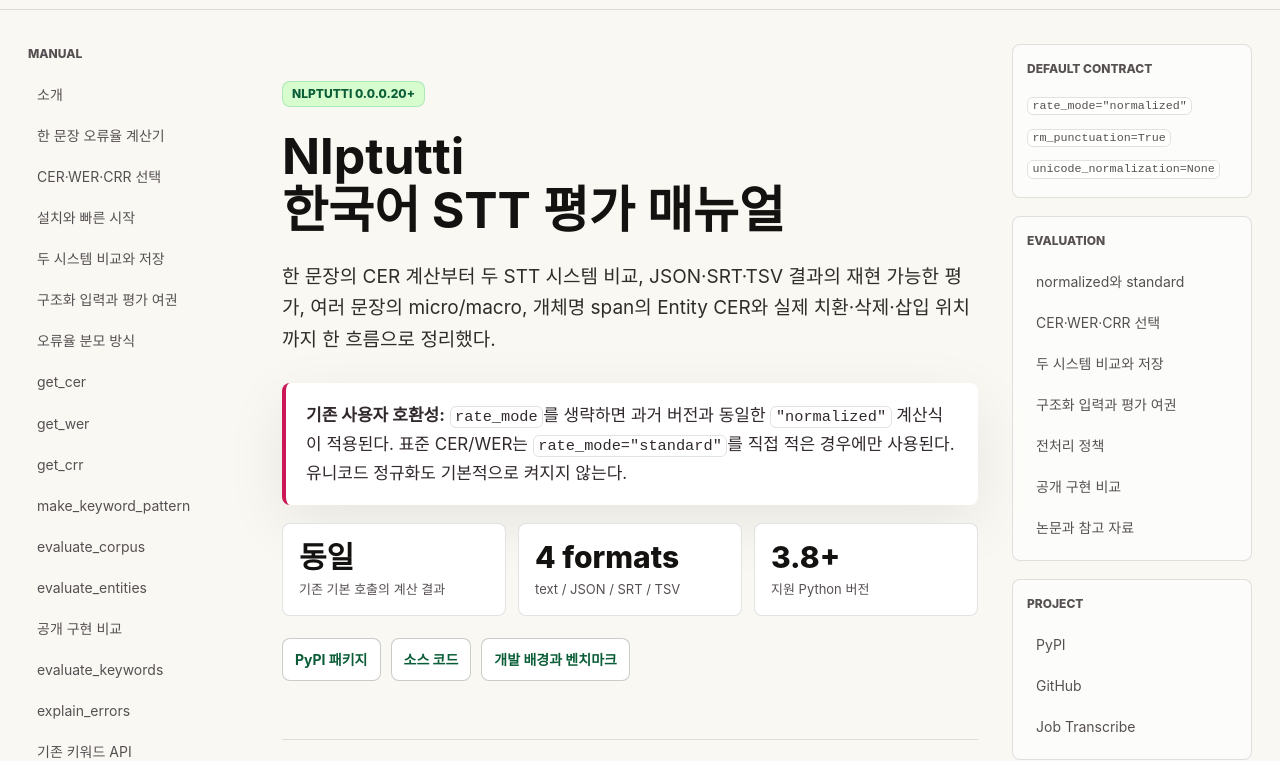
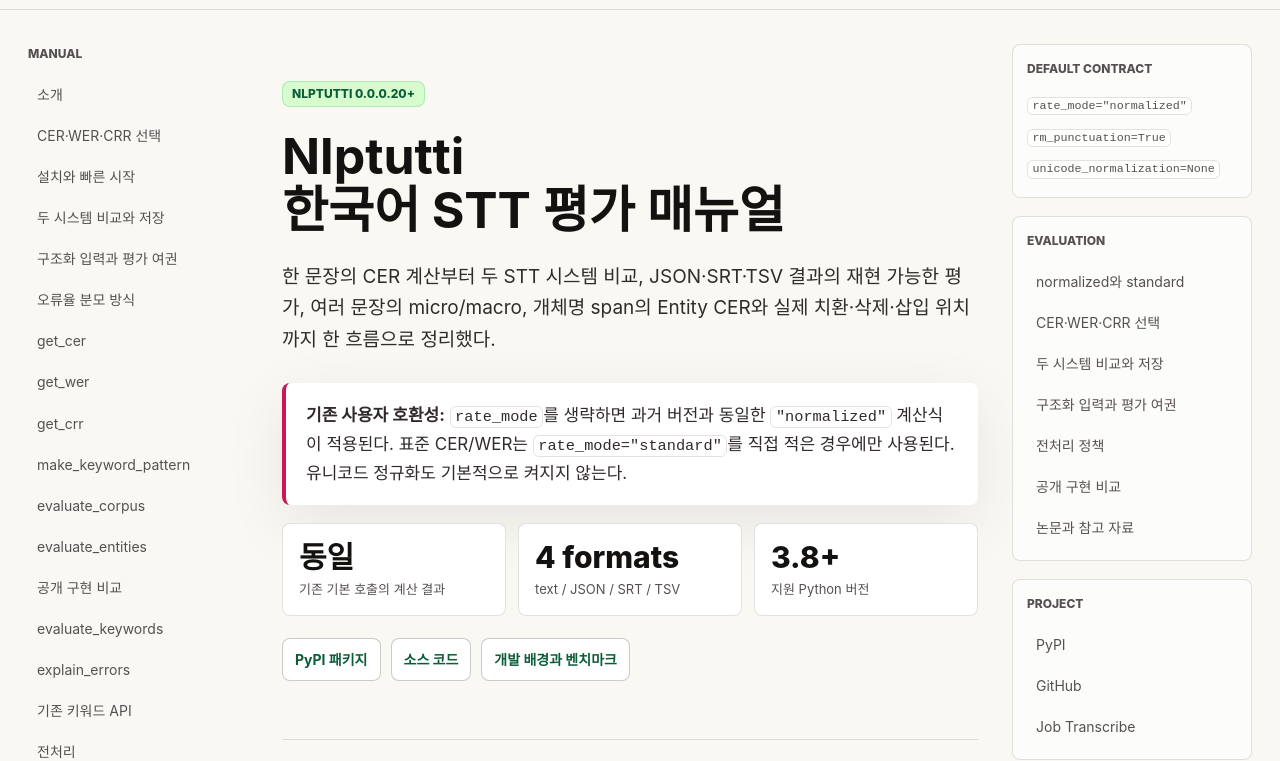
Before and after one commit to hyeonsangjeon/job-transcribe, a plain HTML site: page docs/nlptutti/index.html in a window 1280 px wide. Shown: the part 54-815 px from the top of the page. Drawn offline with Linux system fonts and the light colour scheme.

Commit message:
Remove the calculator entry from the manual sidebar
Co-authored-by: Copilot App <223556219+Copilot@users.noreply.github.com>

```diff
--- a/docs/nlptutti/index.html
+++ b/docs/nlptutti/index.html
@@ -46,7 +46,6 @@
       <aside class="left-nav" aria-label="매뉴얼 목차">
         <div class="nav-label">Manual</div>
         <a href="#summary">소개</a>
-        <a href="#calculator">한 문장 오류율 계산기</a>
         <a href="#metric-guide">CER·WER·CRR 선택</a>
         <a href="#quick-start">설치와 빠른 시작</a>
         <a href="#compare">두 시스템 비교와 저장</a>
```
